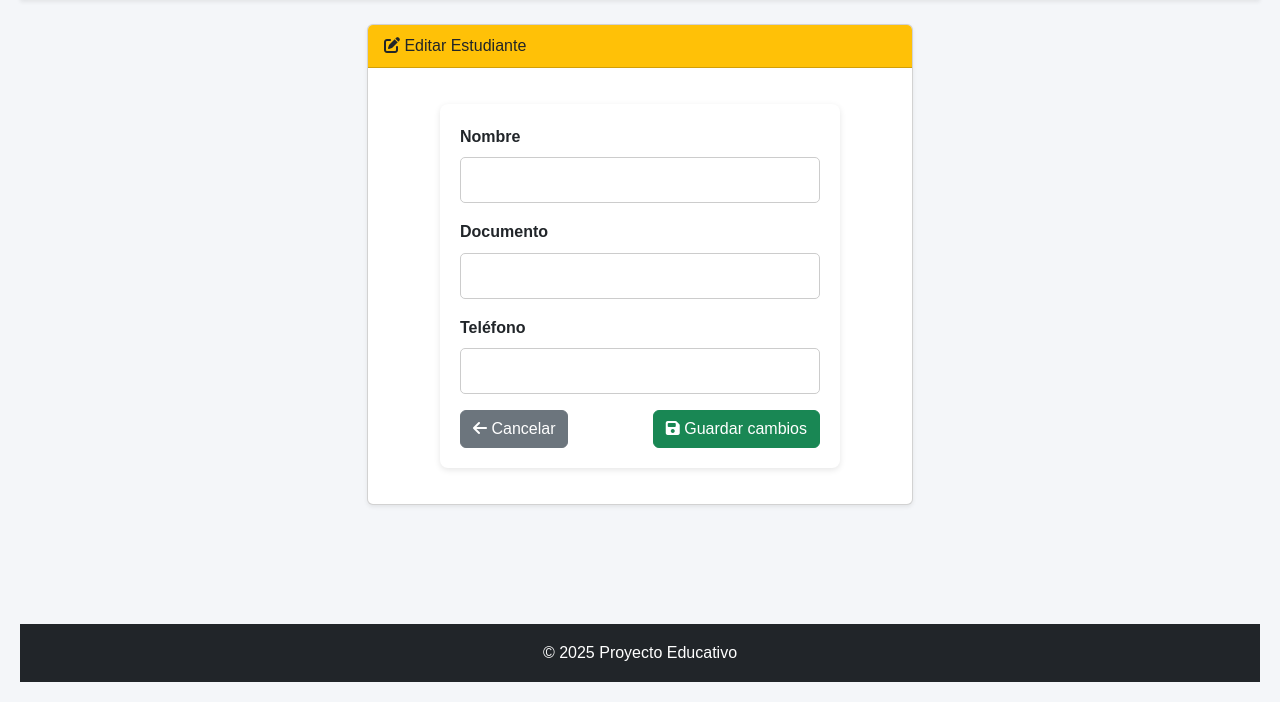
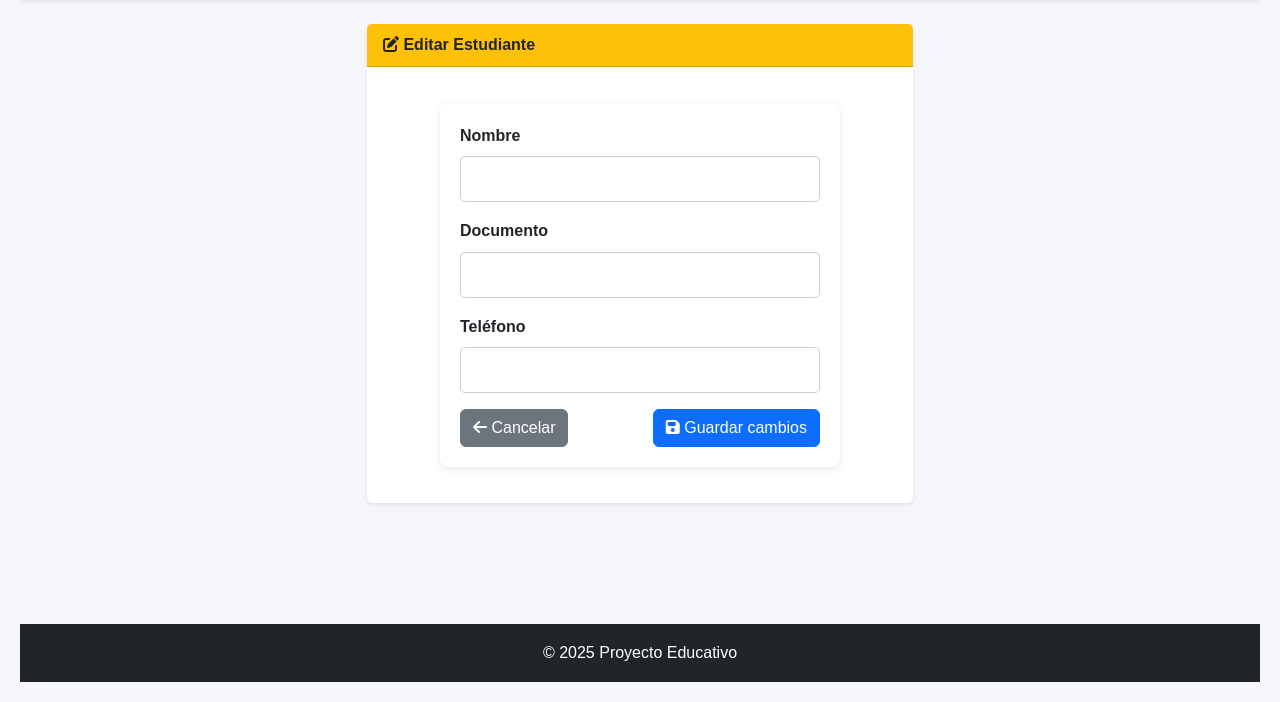
Before and after one commit to Jorge-JLOO/ProyectoInvisible, a Flask app: template templates/editar_estudiantes.html in a window 1280 px wide. Shown: the part 98-800 px from the top of the page. Run offline with Flask 2, Linux system fonts and the light colour scheme; the template is opened without the code that fills it, so the values that code supplies are empty.

Commit message:
Activando botón editar

```diff
--- a/templates/editar_estudiantes.html
+++ b/templates/editar_estudiantes.html
@@ -4,32 +4,46 @@
 {% block content %}
 <div class="row justify-content-center">
   <div class="col-md-6">
-    <div class="card shadow-sm">
-      <div class="card-header bg-warning text-dark">
+    <div class="card shadow-sm border-0">
+      <div class="card-header bg-warning text-dark fw-bold">
         <i class="fa fa-edit"></i> Editar Estudiante
       </div>
       <div class="card-body">
         <form method="POST">
           <div class="mb-3">
             <label class="form-label">Nombre</label>
-            <input type="text" class="form-control" name="nombre" value="{{ estudiante.nombre }}" required>
+            <input
+              type="text"
+              class="form-control"
+              name="nombre"
+              value="{{ estudiante.nombre }}"
+              required>
           </div>
 
           <div class="mb-3">
             <label class="form-label">Documento</label>
-            <input type="text" class="form-control" name="documento" value="{{ estudiante.documento }}" required>
+            <input
+              type="text"
+              class="form-control"
+              name="documento"
+              value="{{ estudiante.documento }}"
+              required>
           </div>
 
           <div class="mb-3">
             <label class="form-label">Teléfono</label>
-            <input type="text" class="form-control" name="telefono" value="{{ estudiante.telefono }}">
+            <input
+              type="text"
+              class="form-control"
+              name="telefono"
+              value="{{ estudiante.telefono or '' }}">
           </div>
 
           <div class="d-flex justify-content-between">
             <a href="{{ url_for('admin') }}" class="btn btn-secondary">
               <i class="fa fa-arrow-left"></i> Cancelar
             </a>
-            <button type="submit" class="btn btn-success">
+            <button type="submit" class="btn btn-primary">
               <i class="fa fa-save"></i> Guardar cambios
             </button>
           </div>
```
